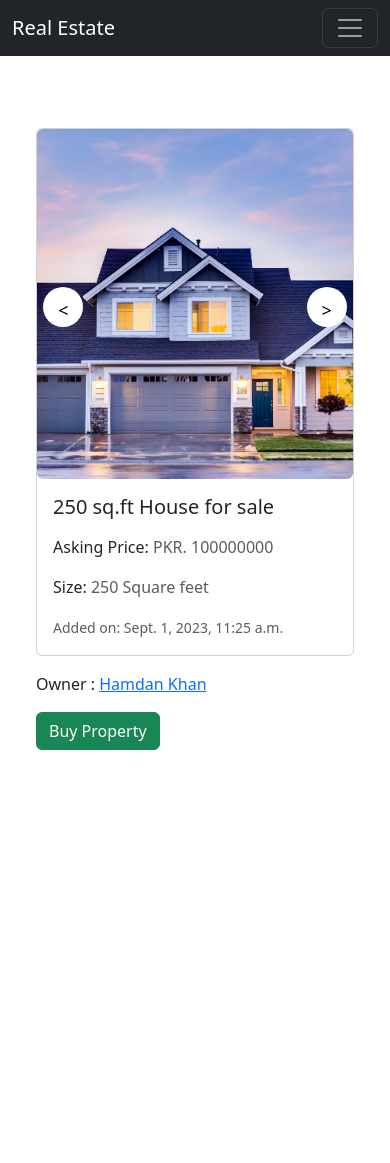
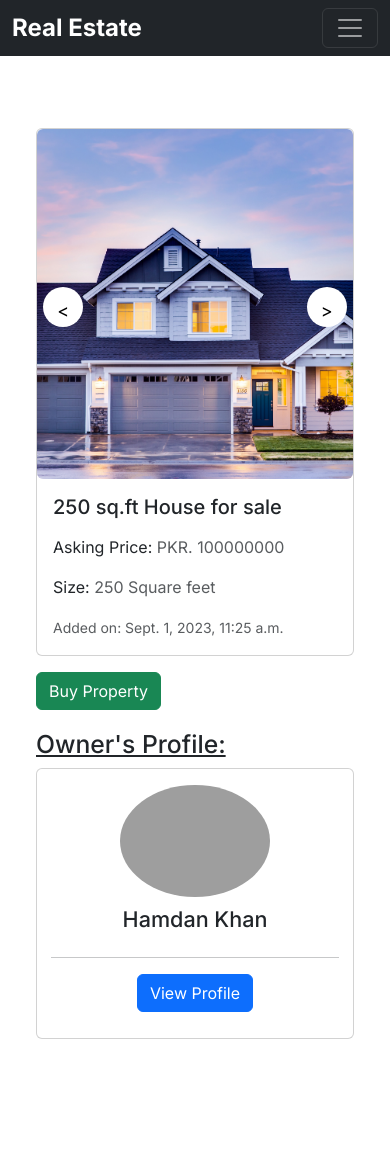
Before and after one commit to Hamdan-Khan/Django-Real-Estate-App, a Django app: page /property/8 in a window 390 px wide. Before the commit the page ends 750 px from the top, so only its background shows below. Run offline with Django 4.2, Linux system fonts and the light colour scheme; data comes from the database, SQL or seed files in the repository; both versions use the stored data as it was after the commit; grey boxes are pictures that could not be loaded.

Commit message:
Owner tab added in property data page

```diff
--- a/market/templates/market/base.html
+++ b/market/templates/market/base.html
@@ -1,3 +1,4 @@
+{% load static %}
 <!DOCTYPE html>
 <html lang="en">
   <head>
@@ -8,9 +9,19 @@
 
       {% endblock %}
     </title>
+
+    <!-- Bootstrap -->
     <link href="https://cdn.jsdelivr.net/npm/bootstrap@5.3.1/dist/css/bootstrap.min.css" rel="stylesheet" integrity="sha384-4bw+/aepP/YC94hEpVNVgiZdgIC5+VKNBQNGCHeKRQN+PtmoHDEXuppvnDJzQIu9" crossorigin="anonymous">
     <script src="https://code.jquery.com/jquery-3.7.1.slim.js" integrity="sha256-UgvvN8vBkgO0luPSUl2s8TIlOSYRoGFAX4jlCIm9Adc=" crossorigin="anonymous"></script>
     <script src="https://cdn.jsdelivr.net/npm/bootstrap@5.3.1/dist/js/bootstrap.bundle.min.js" integrity="sha384-HwwvtgBNo3bZJJLYd8oVXjrBZt8cqVSpeBNS5n7C8IVInixGAoxmnlMuBnhbgrkm" crossorigin="anonymous"></script>
+
+    <!-- Fonts -->
+    <link rel="preconnect" href="https://fonts.googleapis.com">
+    <link rel="preconnect" href="https://fonts.gstatic.com" crossorigin>
+    <link href="https://fonts.googleapis.com/css2?family=Inter:wght@100;200;300;400;500;600;700;800;900&display=swap" rel="stylesheet">
+
+    <!-- Custom Styling -->
+    <link rel="stylesheet" href="{% static 'css/base.css' %}">
     {% block additional_css %}{% endblock %}
   </head>
   <body>
--- a/market/templates/market/header.html
+++ b/market/templates/market/header.html
@@ -1,6 +1,6 @@
 <nav class="navbar navbar-expand-lg bg-dark navbar-dark">
     <div class="container-fluid">
-      <a class="navbar-brand" href="{% url 'market:listing' %}">Real Estate</a>
+      <a class="nav-title no-underline" href="{% url 'market:listing' %}">Real Estate</a>
       <button class="navbar-toggler" type="button" data-bs-toggle="collapse" data-bs-target="#navbarNavDropdown" aria-controls="navbarNavDropdown" aria-expanded="false" aria-label="Toggle navigation">
         <span class="navbar-toggler-icon"></span>
       </button>
@@ -23,7 +23,7 @@
               <a class="nav-link dropdown-toggle" href="#" role="button" data-bs-toggle="dropdown" aria-expanded="false">
                 {{ user }}
               </a>
-              <ul class="dropdown-menu">
+              <ul class="dropdown-menu is-right">
                 <li><a class="dropdown-item" href="{% url 'users:profile' %}">Profile</a></li>
                 <li><a class="dropdown-item" href="{% url 'users:my_listings' %}">Your listings</a></li>
                 <li><a class="dropdown-item" style="color: red;" href="{% url 'users:logout' %}">Logout</a></li>
--- a/market/templates/market/home.html
+++ b/market/templates/market/home.html
@@ -6,9 +6,11 @@
 
 <section class="container mt-5">
   <div class="row">
-    <div class="col-md-8">
-      <h1 class="display-4">Welcome to Real Estate</h1>
+    <div class="jumbotron" style="background-color: #d7d7d7; padding: 18px; border-radius: 10px; margin-bottom: 35px">
+      <h1 class="display-4" style="font-weight: bold;">Welcome to Rehaaish.com</h1>
       <p class="lead">Your trusted partner in finding the perfect property.</p>
+      <hr class="my-4">
+      <p>Browse through the collection of properties and land a deal on the most suitable property!</p>
     </div>
     <hr>
     <div>
--- a/market/templates/market/property_data.html
+++ b/market/templates/market/property_data.html
@@ -94,9 +94,7 @@
         </div>
       </div>
     </div>
-    <div>
-      <p>Owner : <a href="{% url 'users:other_profile' listing.owner.profile.id %}">{{listing.owner.profile.first_name}} {{listing.owner.profile.last_name}} </a></p>
-    </div>
+
     {% if isOwner %}
       <a href="{% url 'users:edit_listing' listing.id %}" class="btn btn-warning">Edit Property</a>
       <button data-bs-toggle="modal" data-bs-target="#DeleteModal" class="btn btn-danger" >Delete Property</button>
@@ -123,8 +121,28 @@
     {% else %}
       <a href="{% url 'market:listing_contact' listing.id %}" class="btn btn-success">{{ type }} Property</a>
     {% endif %}
-
-
+    <div style="margin-top:20px;">
+      <h2 class="underlined-heading">Owner's Profile:</h2>
+      <div class="card">
+        <div class="card-body">
+          <div class="row no-gutters">
+            <div class="col-md-3 owner-p-pic">
+              <div>
+                <img src="{% if listing.owner.profile_pic %}{{ listing.owner.profile_pic.url }}{% else %}https://static.vecteezy.com/system/resources/previews/014/554/760/original/man-profile-negative-photo-anonymous-silhouette-human-head-businessman-worker-support-illustration-vector.jpg{% endif %}" alt="avatar"
+                class="rounded-circle img-fluid" style="width: 150px;">
+              </div>
+            </div>
+            <div class="col-md-9 owner-p-desc">
+              <h4>{{listing.owner.profile.first_name}} {{listing.owner.profile.last_name}}</h4>
+              <hr />
+              <a class="btn btn-primary" role="button" href="{% url 'users:other_profile' listing.owner.profile.id %}">
+                View Profile
+              </a>
+            </div>
+          </div>
+        </div>
+      </div>
+    </div>
 
   </section>
   <script>
--- /dev/null
+++ b/static/css/base.css
@@ -0,0 +1,52 @@
+body {
+    font-family: 'Inter', sans-serif;
+}
+
+.no-underline {
+    text-decoration: none;
+    color: white;
+}
+
+.underlined-heading {
+    text-decoration: underline;
+
+}
+
+.nav-title {
+    font-size: 1.5rem;
+    font-weight: bold;
+    transition: all 0.4s;
+}
+
+.nav-title:hover {
+    color: rgb(216, 216, 216);
+}
+
+.navbar-collapse {
+    flex-grow: 0;
+}
+
+/* Owner details on property page */
+
+.owner-p-pic {
+    display: flex;
+    justify-content: center;
+    align-items: center;
+}
+
+.owner-p-desc {
+    padding: 10px;
+    display: flex;
+    flex-direction: column;
+}
+
+
+@media only screen and (max-width: 768px) {
+    .owner-p-desc {
+        align-items: center;
+    }
+
+    .owner-p-desc hr {
+        width: 100%;
+    }
+}
```
Also changed, not shown: db.sqlite3.
